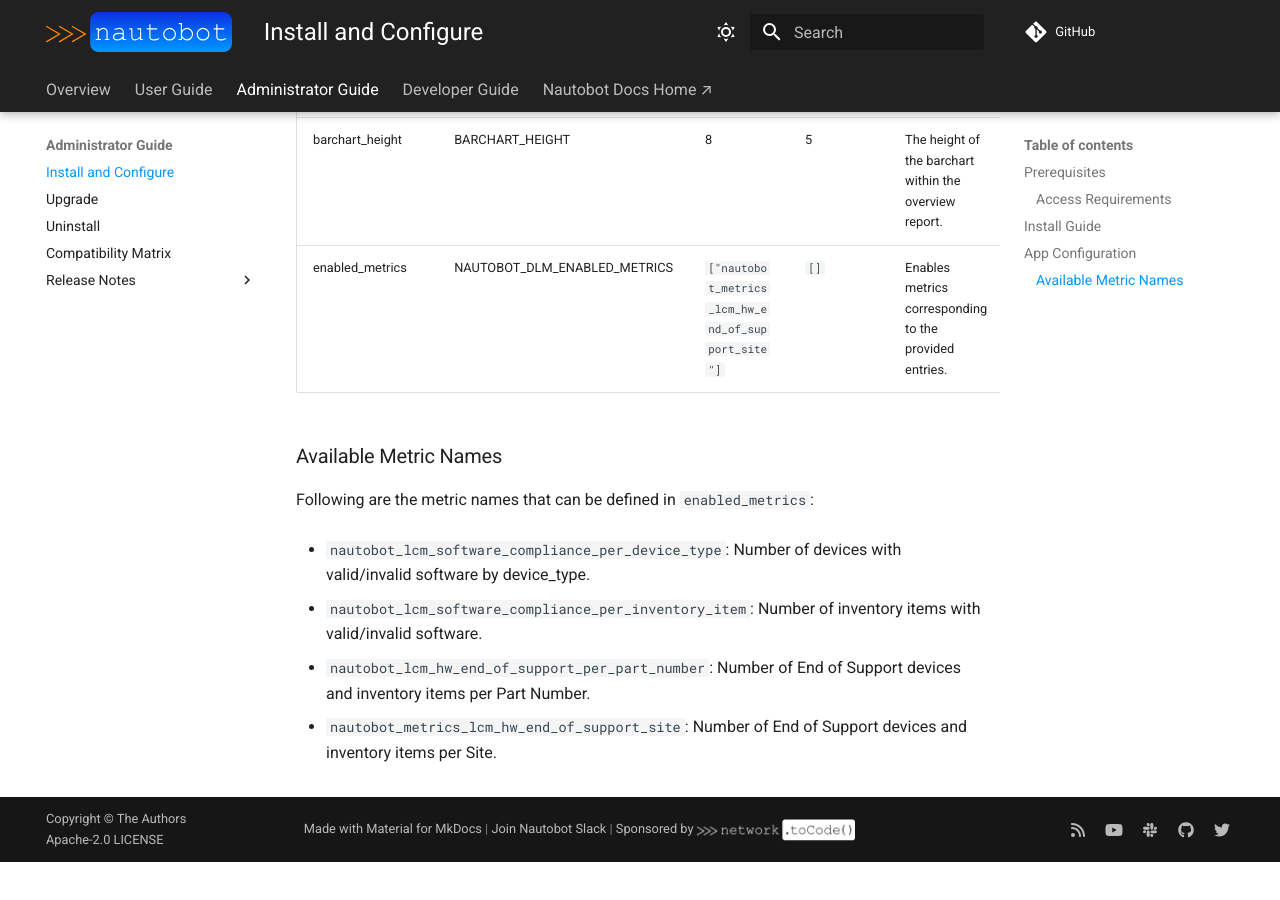
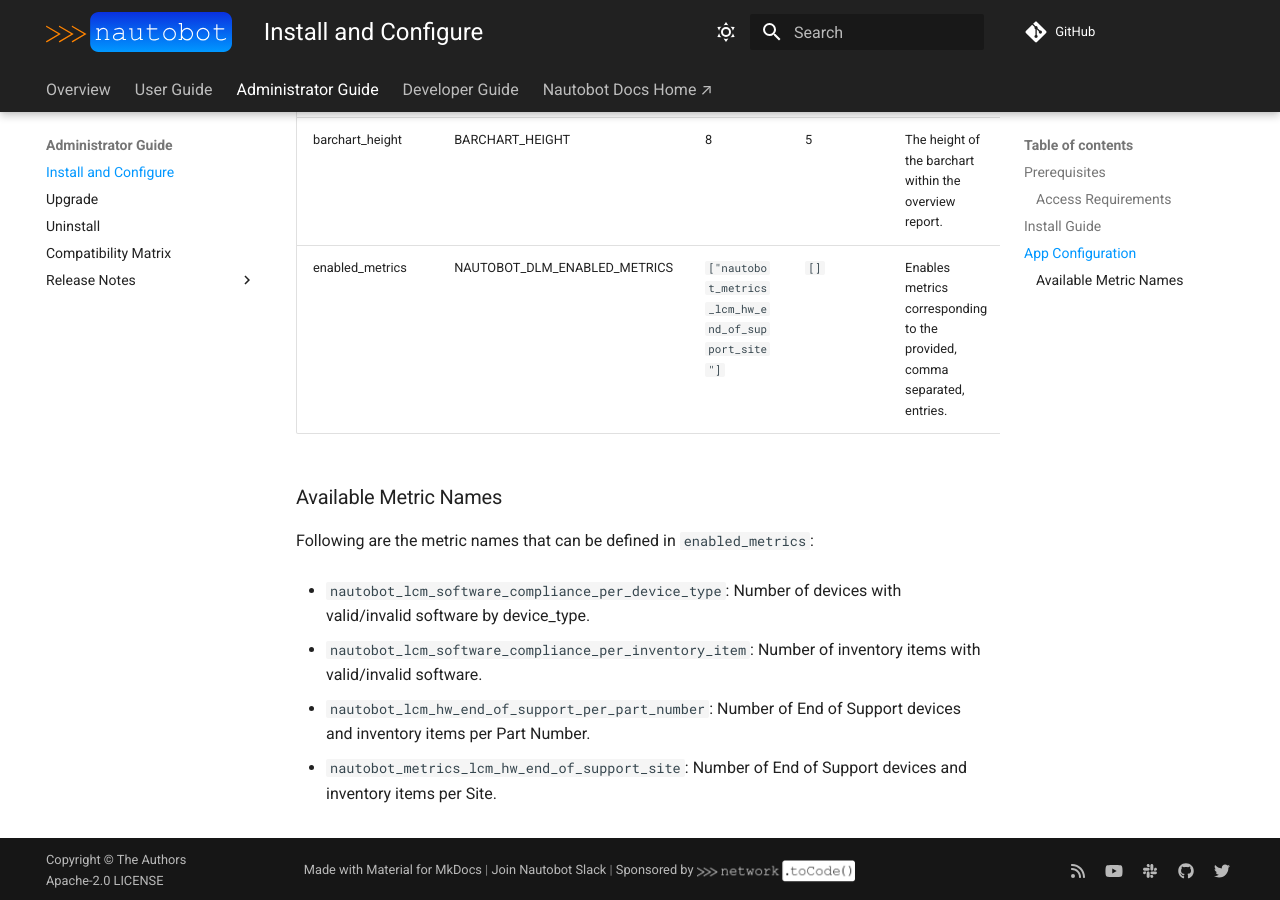
Before and after one commit to nautobot/nautobot-app-device-lifecycle-mgmt, an MkDocs documentation site: the page built from docs/admin/install.md, in a window 1280 px wide and 900 px high, scrolled down 2367 px. Built offline with MkDocs 1.6.1 and Material for MkDocs 9.7.7, drawn with Linux system fonts in a browser that asks for light colours; comment, search, counter and statistics services are not loaded; before the commit the page ends 3229 px from its top, so only the background shows below that.

Commit message:
Update docs.

```diff
--- a/docs/admin/install.md
+++ b/docs/admin/install.md
@@ -78,7 +78,7 @@ The plugin behavior can be controlled with the following list of settings.
 | barchart_bar_width | BARCHART_BAR_WIDTH | 0.15 | 0.1 | The width of the table bar within the overview report. |
 | barchart_width | BARCHART_WIDTH | 15 | 12 | The width of the barchart within the overview report. |
 | barchart_height | BARCHART_HEIGHT | 8 | 5 | The height of the barchart within the overview report. |
-| enabled_metrics | NAUTOBOT_DLM_ENABLED_METRICS | `["nautobot_metrics_lcm_hw_end_of_support_site"]` | `[]` | Enables metrics corresponding to the provided entries. |
+| enabled_metrics | NAUTOBOT_DLM_ENABLED_METRICS | `["nautobot_metrics_lcm_hw_end_of_support_site"]` | `[]` | Enables metrics corresponding to the provided, comma separated, entries. |
 
 ### Available Metric Names
 
```
